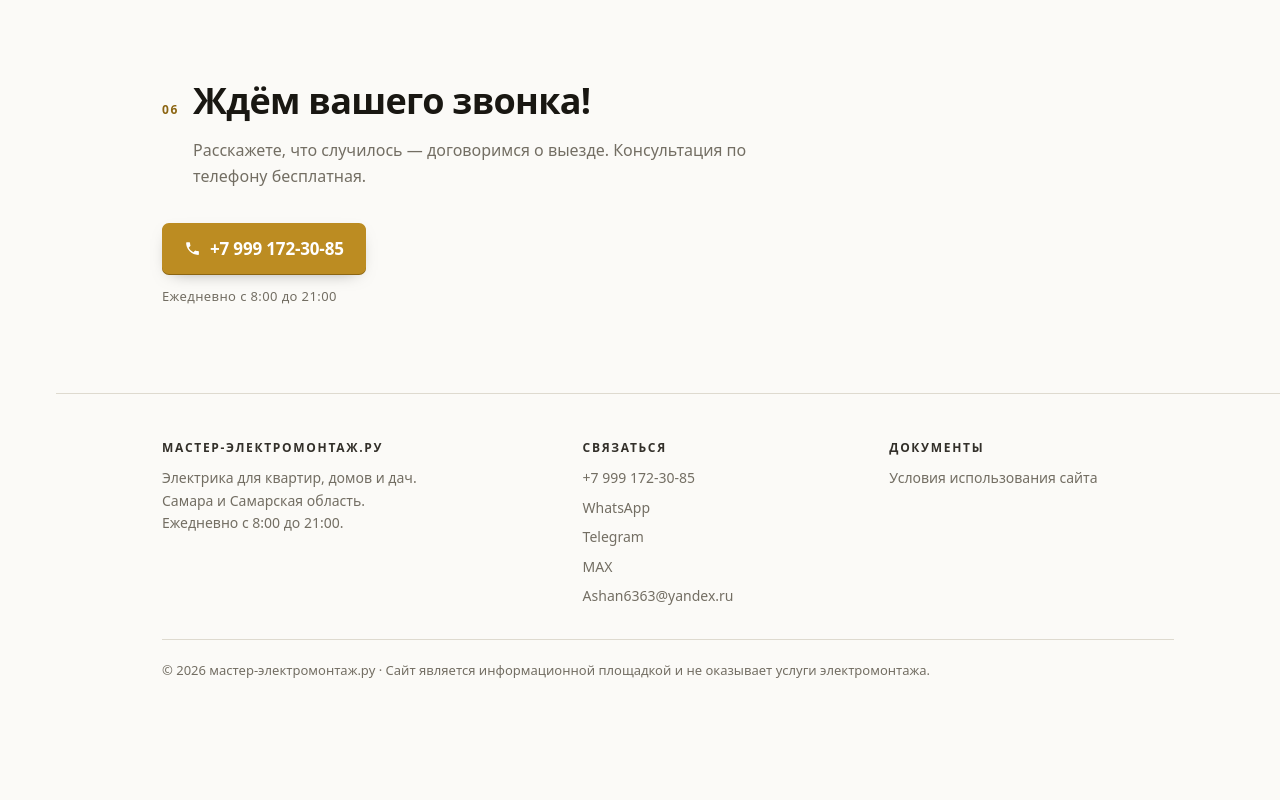
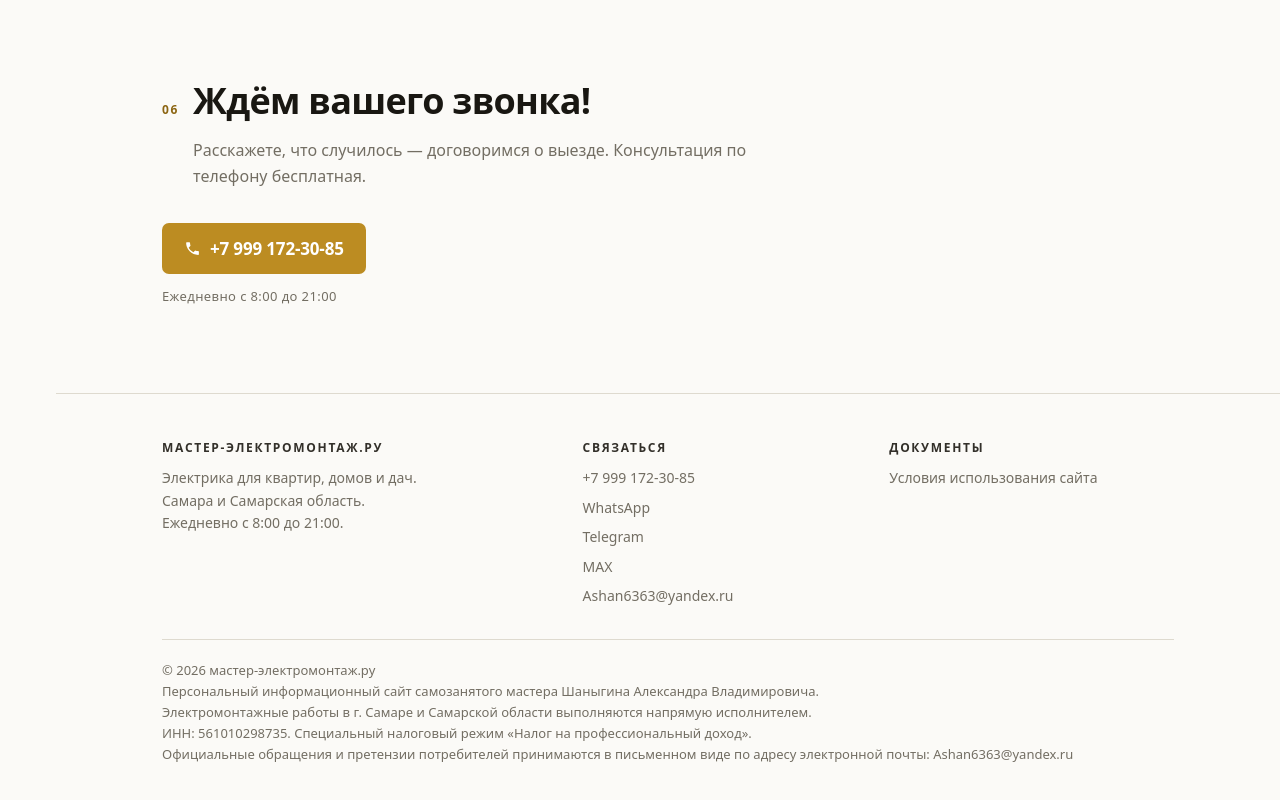
Before and after one commit to mastarrabb/master-site, a plain HTML site: page index.html in a window 1280 px wide. Shown: the part 6289-7089 px from the top of the page. Before the commit the page ends 7014 px from the top, so only its background shows below. Drawn offline with Linux system fonts and the light colour scheme.

Commit message:
Update index.html

```diff
--- a/index.html
+++ b/index.html
@@ -233,7 +233,7 @@
   .about-row .v a:hover{border-bottom-color:var(--gold)}
   .about-row .v small{display:block;font-weight:400;font-size:14px;color:var(--muted);margin-top:3px}
 
-  .cta-btn{display:inline-flex;align-items:center;gap:9px;padding:12px 22px;border-radius:7px;background:var(--gold);color:#fff;text-decoration:none;font-weight:800;font-size:17px;letter-spacing:-.01em;white-space:nowrap;box-shadow:0 1px 0 var(--gold-deep), 0 6px 18px -10px rgba(0,0,0,.5);transition:background .15s ease, transform .15s ease;}
+  .cta-btn{display:inline-flex;align-items:center;gap:9px;padding:12px 22px;border-radius:7px;background:var(--gold);color:#fff;text-decoration:none;font-weight:800;font-size:17px;letter-spacing:-.01em;white-space:nowrap;transition:background .15s ease, transform .15s ease;}
   .cta-btn:hover{background:#D19E2C;transform:translateY(-1px)}
   .cta-btn:active{transform:translateY(0);background:var(--gold-deep)}
   .cta-btn svg{width:17px;height:17px;fill:#fff}
@@ -247,7 +247,7 @@
   .foot a:hover{text-decoration:underline}
   .foot h5{font-size:12px;letter-spacing:.14em;text-transform:uppercase;color:var(--steel);margin-bottom:10px}
   .foot ul{list-style:none;display:grid;gap:7px}
-  .copy{margin-top:32px;padding-top:20px;border-top:1px solid var(--line);font-size:13px}
+  .copy{margin-top:32px;padding-top:20px;border-top:1px solid var(--line);font-size:13px;line-height:1.6;}
 
   @media(max-width:700px){
     :root{--off-logo:0px;--off-eyebrow:0px;--off-h1:0px;--off-lead:0px;--off-plate:0px;--off-chips:0px;--pad:clamp(16px, 5vw, 30px);}
@@ -283,7 +283,7 @@
 
     .foot{text-align:center}
     .foot ul{justify-items:center}
-    .copy{text-align:center}
+    .copy{text-align:left} /* На мобильных выравниваем многострочный текст по левому краю для удобства чтения */
   }
 
   @media(prefers-reduced-motion:reduce){*{transition:none!important;scroll-behavior:auto!important}}
@@ -588,7 +588,13 @@
         </ul>
       </div>
     </div>
-    <div class="copy">© 2026 мастер-электромонтаж.ру · Сайт является информационной площадкой и не оказывает услуги электромонтажа.</div>
+    <div class="copy">
+      © 2026 мастер-электромонтаж.ру<br>
+      Персональный информационный сайт самозанятого мастера Шаныгина Александра Владимировича.<br>
+      Электромонтажные работы в г. Самаре и Самарской области выполняются напрямую исполнителем.<br>
+      ИНН: 561010298735. Специальный налоговый режим «Налог на профессиональный доход».<br>
+      Официальные обращения и претензии потребителей принимаются в письменном виде по адресу электронной почты: Ashan6363@yandex.ru
+    </div>
   </div>
 </footer>
 </body>
```
